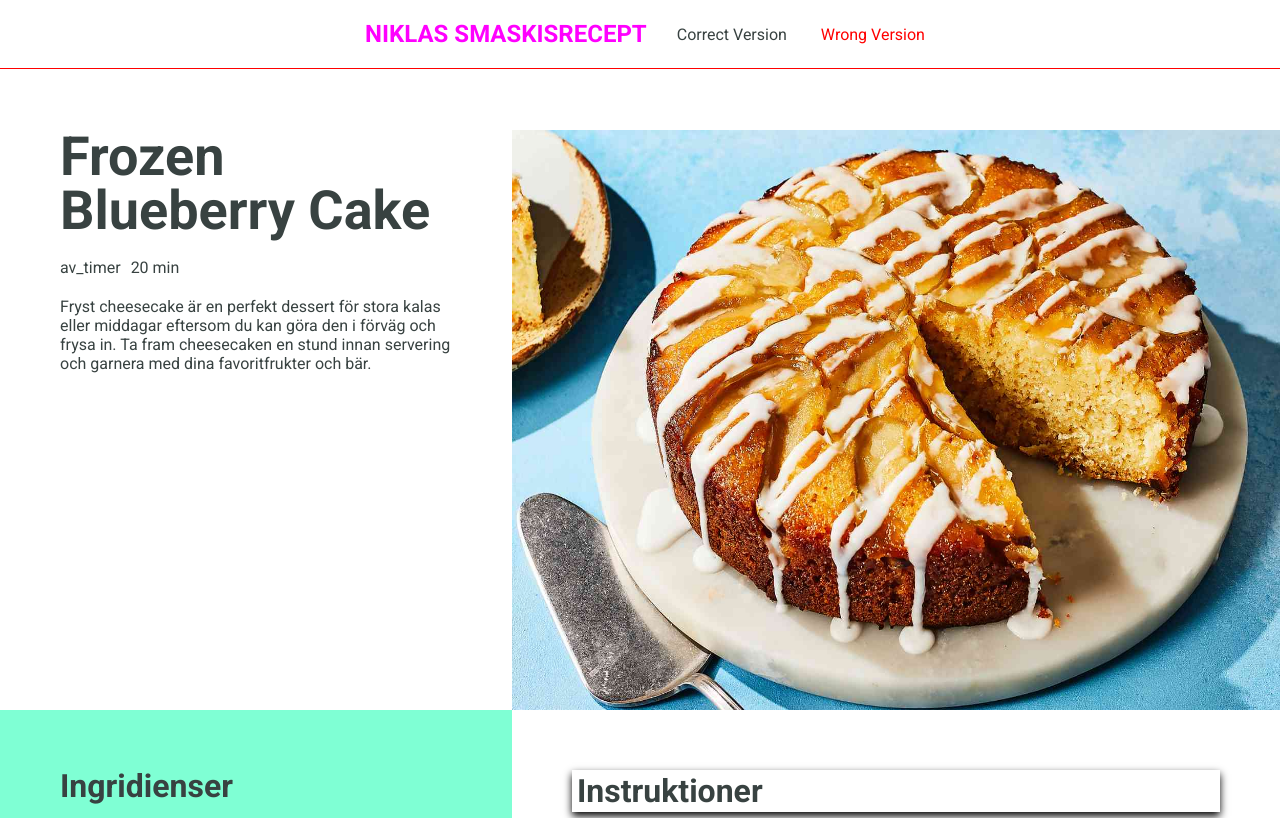
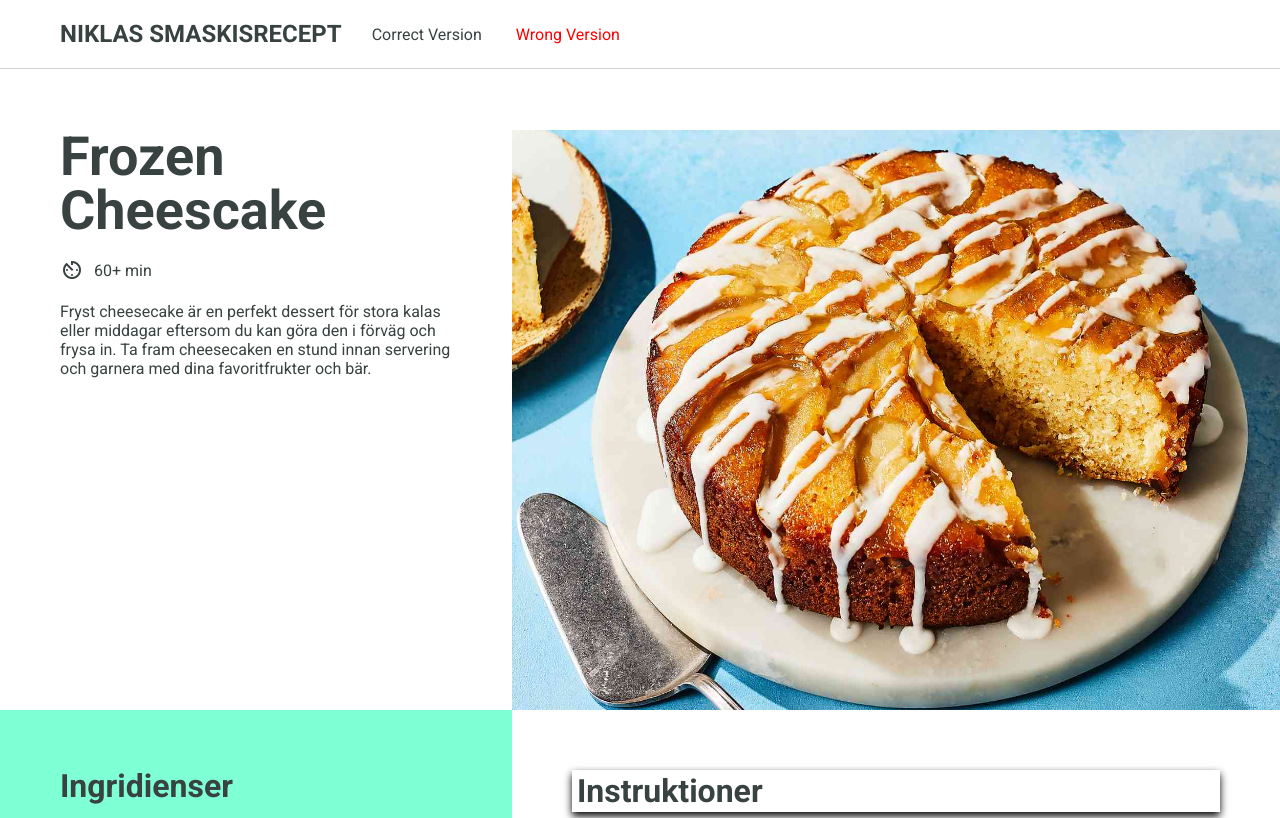
Before and after one commit to mansooriabbas/dom-manipulation-part-2, a plain HTML site: page wrong.html in a window 1280 px wide. Shown: the top 818 px of the page. Drawn offline with Linux system fonts and the light colour scheme.

Commit message:
1 - 6 completed

```diff
--- /dev/null
+++ b/script.js
@@ -0,0 +1,12 @@
+const logo = document.querySelector(".logo-text")
+const header = document.querySelector("header")
+const recipeName = document.querySelector("#recipe-name")
+const timerIcon = document.querySelector("span")
+const correctTime = document.querySelector(".time")
+
+logo.style.color = "#384241"
+header.style.justifyContent = "flex-start"
+header.style.borderBottom = "1px solid lightgray"
+recipeName.innerText = "Frozen Cheescake"
+timerIcon.className = "material-icons"
+correctTime.innerText = "60+ min"
--- a/wrong.html
+++ b/wrong.html
@@ -88,6 +88,6 @@
         </article>
       </section>
     </main>
-    <script src="wrong.js"></script>
+    <script src="script.js"></script>
   </body>
 </html>
```
Also changed, not shown: index.html (+3 -0 lines).
